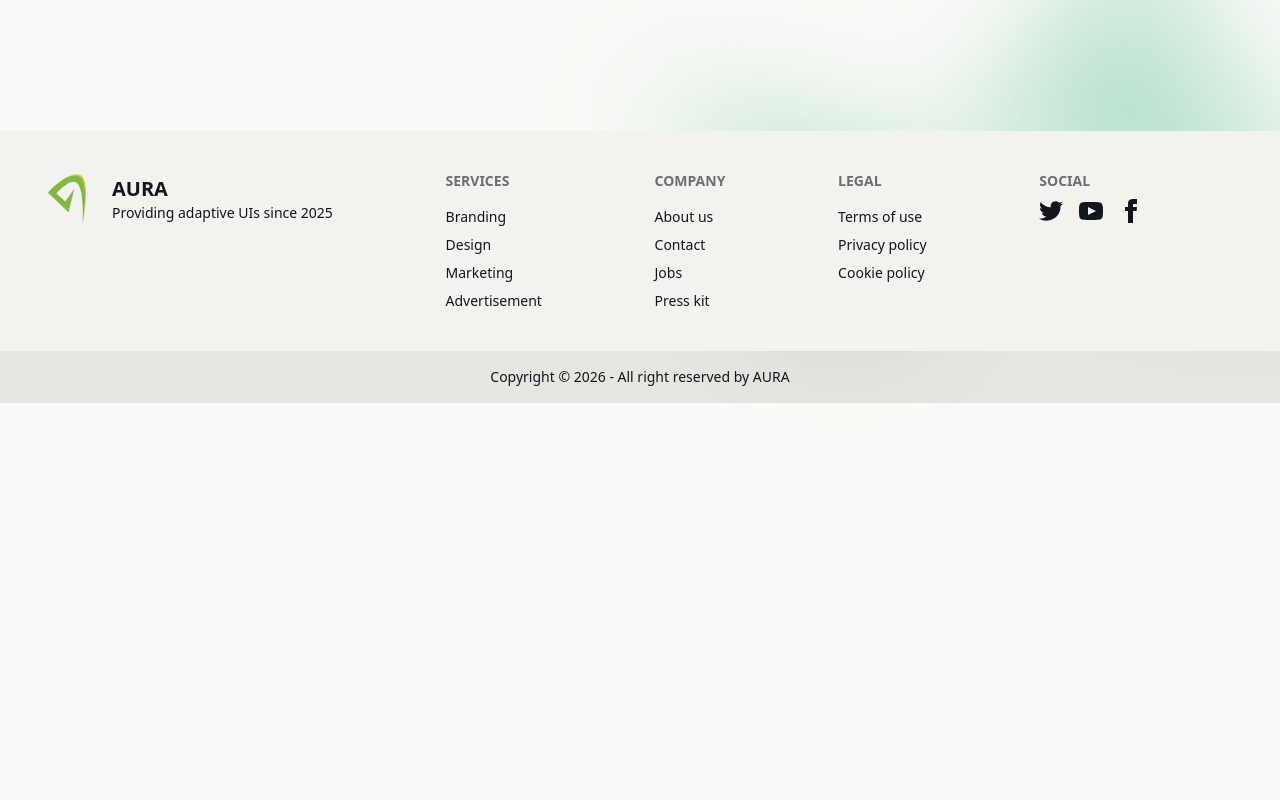
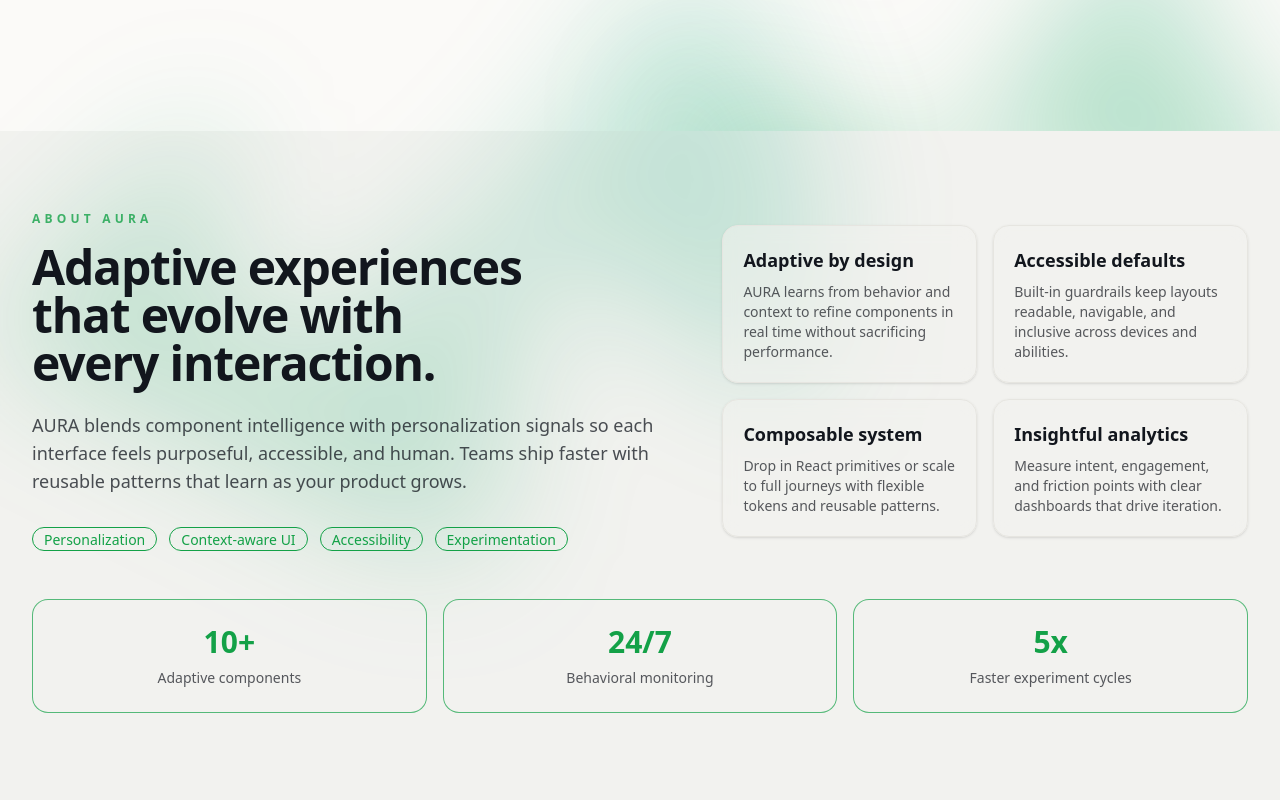
Before and after one commit to RP-25-26J-474/AURA-Website, a React (Vite) app in the folder aura-web/: page / in a window 1280 px wide. Shown: the part 800-1600 px from the top of the page. Before the commit the page ends 1203 px from the top, so only its background shows below. Built offline with nearby package versions, Linux system fonts and the light colour scheme.

Commit message:
feat: add AboutSection to LandingPage

```diff
--- /dev/null
+++ b/aura-web/src/components/sections/AboutSection.jsx
@@ -0,0 +1,106 @@
+import React from "react";
+
+function AboutSection() {
+  const clipPathPolygon =
+    "polygon(74.1% 44.1%, 100% 61.6%, 97.5% 26.9%, 85.5% 0.1%, 80.7% 2%, 72.5% 32.5%, 60.2% 62.4%, 52.4% 68.1%, 47.5% 58.3%, 45.2% 34.5%, 27.5% 76.7%, 0.1% 64.9%, 17.9% 100%, 27.6% 76.8%, 76.1% 97.7%, 74.1% 44.1%)";
+
+  const featureCards = [
+    {
+      title: "Adaptive by design",
+      description:
+        "AURA learns from behavior and context to refine components in real time without sacrificing performance.",
+    },
+    {
+      title: "Accessible defaults",
+      description:
+        "Built-in guardrails keep layouts readable, navigable, and inclusive across devices and abilities.",
+    },
+    {
+      title: "Composable system",
+      description:
+        "Drop in React primitives or scale to full journeys with flexible tokens and reusable patterns.",
+    },
+    {
+      title: "Insightful analytics",
+      description:
+        "Measure intent, engagement, and friction points with clear dashboards that drive iteration.",
+    },
+  ];
+
+  const quickStats = [
+    { value: "10+", label: "Adaptive components" },
+    { value: "24/7", label: "Behavioral monitoring" },
+    { value: "5x", label: "Faster experiment cycles" },
+  ];
+
+  return (
+    <section className="relative isolate bg-base-200">
+      <div
+        aria-hidden="true"
+        className="absolute inset-x-0 -top-32 -z-10 transform-gpu overflow-hidden blur-3xl sm:-top-64"
+      >
+        <div
+          style={{ clipPath: clipPathPolygon }}
+          className="relative left-[calc(50%-6rem)] aspect-1155/678 w-144.5 -translate-x-1/2 rotate-12 bg-linear-to-tr from-primary to-secondary opacity-20 sm:left-[calc(50%-24rem)] sm:w-288.75"
+        />
+      </div>
+
+      <div className="mx-auto max-w-7xl px-6 py-16 sm:py-20 lg:px-8">
+        <div className="grid items-center gap-12 lg:grid-cols-[1.1fr_0.9fr]">
+          <div>
+            <p className="text-xs font-semibold uppercase tracking-[0.35em] text-primary/80">
+              About AURA
+            </p>
+            <h2 className="mt-4 text-4xl font-semibold tracking-tight text-balance text-base-content sm:text-5xl">
+              Adaptive experiences that evolve with every interaction.
+            </h2>
+            <p className="mt-6 text-lg text-pretty text-base-content/75">
+              AURA blends component intelligence with personalization signals
+              so each interface feels purposeful, accessible, and human. Teams
+              ship faster with reusable patterns that learn as your product
+              grows.
+            </p>
+            <div className="mt-8 flex flex-wrap gap-3">
+              <span className="badge badge-primary badge-outline">Personalization</span>
+              <span className="badge badge-primary badge-outline">Context-aware UI</span>
+              <span className="badge badge-primary badge-outline">Accessibility</span>
+              <span className="badge badge-primary badge-outline">Experimentation</span>
+            </div>
+          </div>
+
+          <div className="grid gap-4 sm:grid-cols-2">
+            {featureCards.map((feature) => (
+              <div
+                key={feature.title}
+                className="rounded-2xl border border-base-300 bg-base-200/60 p-5 shadow-sm backdrop-blur-sm"
+              >
+                <h3 className="text-lg font-semibold text-base-content">
+                  {feature.title}
+                </h3>
+                <p className="mt-2 text-sm text-base-content/70">
+                  {feature.description}
+                </p>
+              </div>
+            ))}
+          </div>
+        </div>
+
+        <div className="mt-12 grid gap-4 sm:grid-cols-3">
+          {quickStats.map((stat) => (
+            <div
+              key={stat.label}
+              className="rounded-2xl border border-primary/70 bg-base-200/50 px-5 py-6 text-center"
+            >
+              <div className="text-3xl font-bold text-primary">
+                {stat.value}
+              </div>
+              <p className="mt-2 text-sm text-base-content/70">{stat.label}</p>
+            </div>
+          ))}
+        </div>
+      </div>
+    </section>
+  );
+}
+
+export default AboutSection;
--- a/aura-web/src/routes/public/LandingPage.jsx
+++ b/aura-web/src/routes/public/LandingPage.jsx
@@ -2,9 +2,15 @@ import React from "react";
 import PageContainer from "../../components/layout/PageContainer";
 import { PageSection } from "../../components/layout/PageSection";
 import HeroSection from "../../components/sections/HeroSection";
+import AboutSection from "../../components/sections/AboutSection";
 
 function LandingPage() {
-  return <><HeroSection /></>;
+  return (
+    <div>
+      <HeroSection />
+      <AboutSection />
+    </div>
+  );
 }
 
 export default LandingPage;
```
